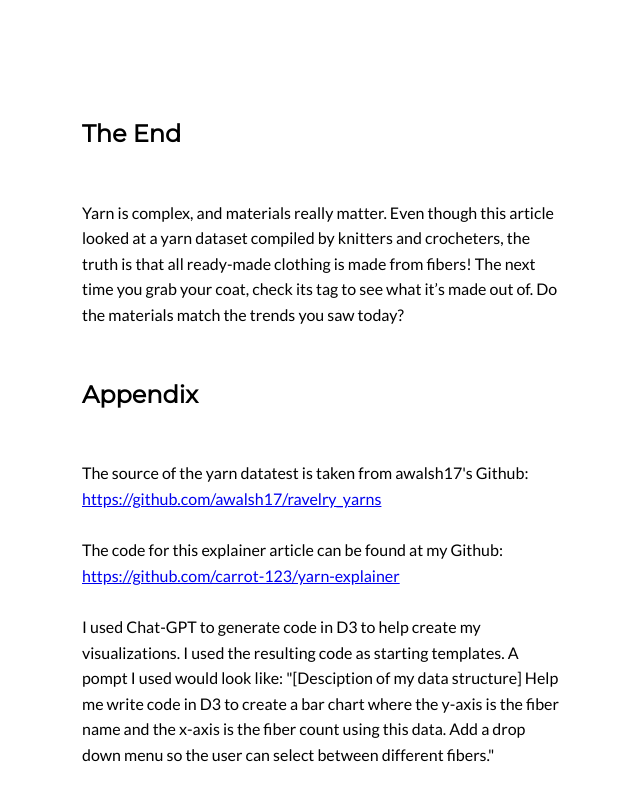
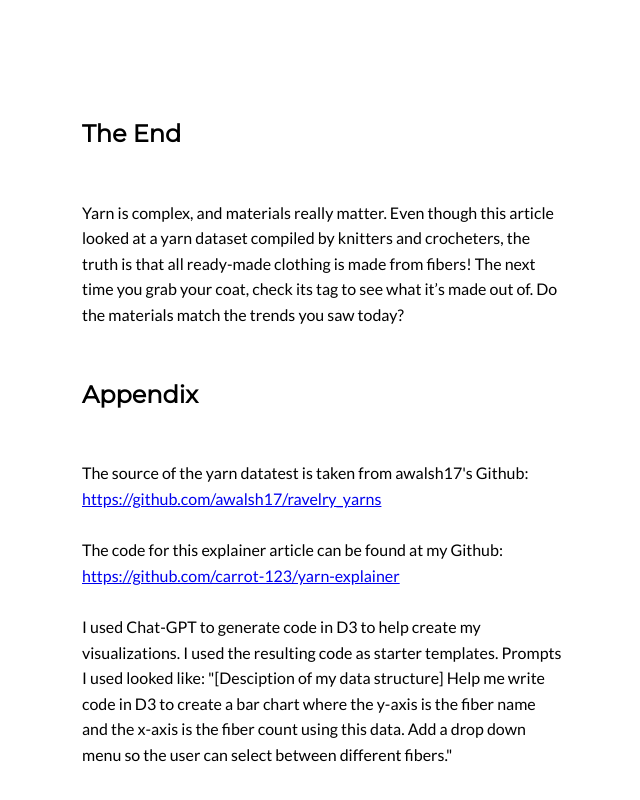
Before and after one commit to carrot-123/yarn-explainer, a plain HTML site: page index.html in a window 1280 px wide. Shown: the part 5034-5834 px from the top of the page, without its empty margins (318-958 px from the left). Drawn offline with nearby package versions, Linux system fonts and the light colour scheme; no server answers.

Commit message:
final edits to text

```diff
--- a/index.html
+++ b/index.html
@@ -169,7 +169,7 @@
     The code for this explainer article can be found at my Github: <a href="https://github.com/carrot-123/yarn-explainer">https://github.com/carrot-123/yarn-explainer</a>
     <br>
     <br>
-    I used Chat-GPT to generate code in D3 to help create my visualizations. I used the resulting code as starting templates. A pompt I used would look like: "[Desciption of my data structure] Help me write code in D3 to create a bar chart where the y-axis is the fiber name and the x-axis is the fiber count using this data. Add a drop down menu so the user can select between different fibers."
+    I used Chat-GPT to generate code in D3 to help create my visualizations. I used the resulting code as starter templates. Prompts I used looked like: "[Desciption of my data structure] Help me write code in D3 to create a bar chart where the y-axis is the fiber name and the x-axis is the fiber count using this data. Add a drop down menu so the user can select between different fibers."
   </div>
     <script src="app.js"></script>
   </body>
```
